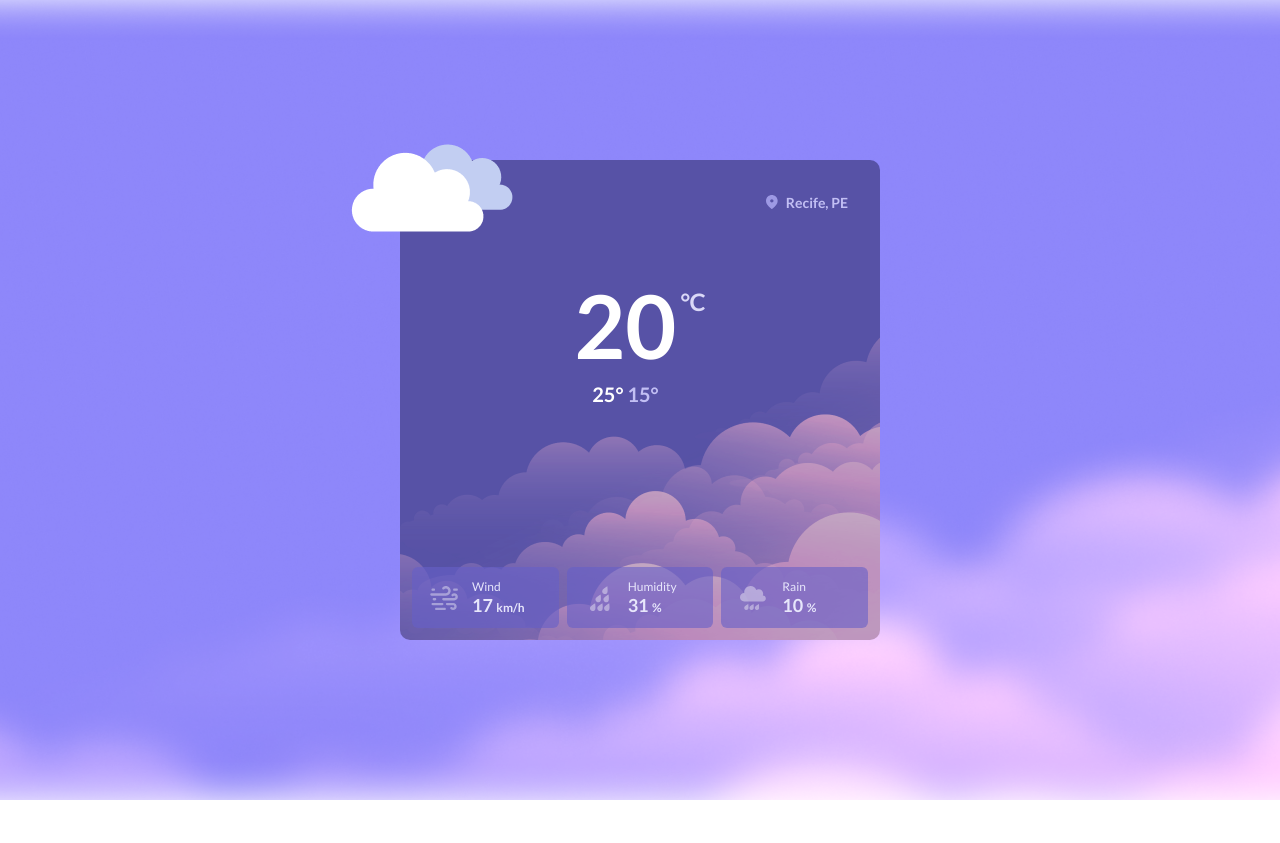
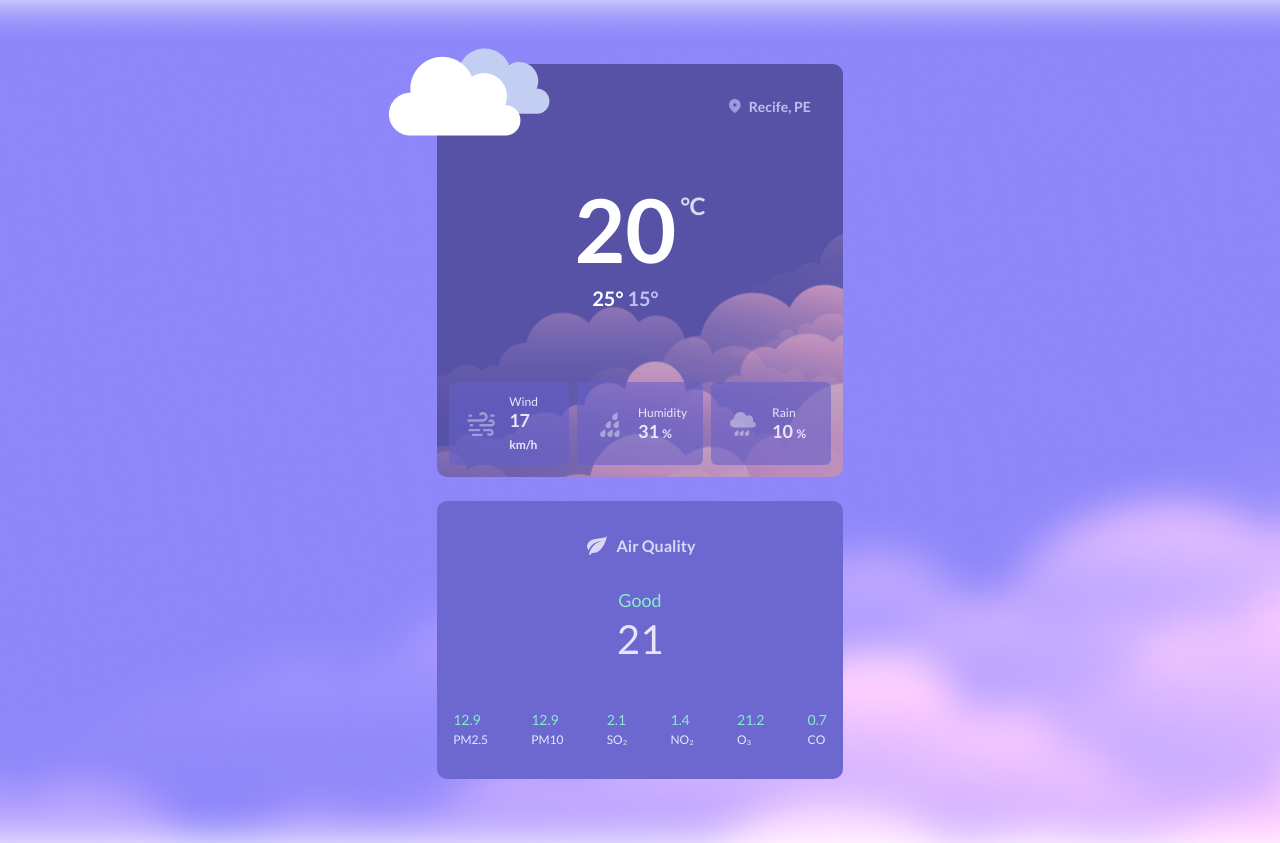
Before and after one commit to HenriquedaFonte/weather23, a React (Vite) app: page / in a window 1280 px wide. Before the commit the page ends 800 px from the top, so only its background shows below. Built offline with nearby package versions, Linux system fonts and the light colour scheme.

Commit message:
Feat: Air quality created

```diff
--- a/src/App.css
+++ b/src/App.css
@@ -12,14 +12,24 @@
   font-family: 'Lato', sans-serif;
 }
 
+body {
+  font-size: 1.6rem;
+}
+
 .app {
-  font-size: 1.6rem;
   background: url(./assets/background.png) no-repeat center/cover;
 
   display: grid;
   place-content: center;
 
   min-height: 100vh;
+
+  padding: 6.4rem;
+}
+
+.container {
+  display: grid;
+  gap: 2.4rem;
 }
 
 section {
@@ -28,11 +38,8 @@ section {
   border-radius: 1rem;
 }
 
-.info-weather-now {
+.weather-now {
   background: url(./assets/BGTemperatureNow.png) no-repeat center;
-
-  width: 48rem;
-  height: 48rem;
 
   position: relative;
 
@@ -40,7 +47,7 @@ section {
   grid-template-rows: max-content 1fr max-content;
 }
 
-.info-weather-now::before {
+.weather-now::before {
   content: "";
   width: 17.6rem;
   height: 17.6rem;
@@ -134,3 +141,71 @@ section {
 .statistics .stats .stats-info h5 {
   font-size: 1.8rem;
 }
+
+.air-quality {
+  background: #6D67D0;
+  backdrop-filter: blur(10px);
+  border-radius: 10px;
+
+  position: relative;
+
+  display: grid;
+  grid-template-rows: max-content 1fr max-content;
+}
+
+.title {
+  display: flex;
+  align-items: center;
+  justify-self: center;
+
+  margin-top: 3.2rem;
+
+  gap: .8rem;
+
+  color: #DAD8F7;
+}
+
+.title h2{
+  font-size: 1.6rem;
+}
+
+
+.air-quality-info {
+  margin: 3.2rem;
+
+  display: flex;
+  flex-direction: column;
+  justify-self: center;
+  align-items: center;
+}
+
+.air-quality-info .good {
+  font-size: 1.8rem;
+  color: #87EBCD;
+}
+
+.air-quality-info .number {
+  margin-top: .4rem;
+
+  font-size: 4.0rem;
+  color: #E7E6FB;
+}
+
+.air-quality-stats {
+  display: flex;
+  justify-content: space-between;
+  align-items: center;
+  gap: 1.6rem;
+  padding: 1.6rem;
+  margin-bottom: 1.6rem;
+}
+
+.air-quality-stats .stats p {
+  font-size: 1.4rem;
+  color: #87EBCD;
+}
+
+.air-quality-stats .stats small {
+  font-size: 1.2rem;
+  color: #E7E6FB;
+}
--- a/src/App.jsx
+++ b/src/App.jsx
@@ -3,13 +3,14 @@ import Pin from './assets/pin.svg'
 import Rain from './assets/rain.svg'
 import Humidity from './assets/humidity.svg'
 import Wind from './assets/wind.svg'
+import Leaf from './assets/leaf.svg'
 
 
 function App() {
   return (
     <div className="app">
       <div className="container">
-        <section className="info-weather-now">
+        <section className="weather-now">
           <div className="location">
             <img src={Pin} alt="Location Pin icon" />
             <strong>Recife, PE</strong>
@@ -47,6 +48,42 @@ function App() {
             </div>
            </div>
         </section>
+        <section className="air-quality">
+          <div className="title">
+            <img src={Leaf} alt="Leaf icon" />
+            <h2>Air Quality</h2>
+          </div>
+          <div className="air-quality-info">
+            <p className='good'>Good</p>
+            <p className='number'>21</p>
+          </div>
+          <div className="air-quality-stats">
+            <div className="stats">
+              <p>12.9</p>
+              <small>PM2.5</small>
+            </div>
+            <div className="stats">
+              <p>12.9</p>
+              <small>PM10</small>
+            </div>
+            <div className="stats">
+              <p>2.1</p>
+              <small>SO₂</small>
+            </div>
+            <div className="stats">
+              <p>1.4</p>
+              <small>NO₂</small>
+            </div>
+            <div className="stats">
+              <p>21.2</p>
+              <small>O₃</small>
+            </div>
+            <div className="stats">
+              <p>0.7</p>
+              <small>CO</small>
+            </div>
+          </div>
+        </section>
       </div>
     </div>
   )
```
Also changed, not shown: src/assets/leaf.svg (added).
